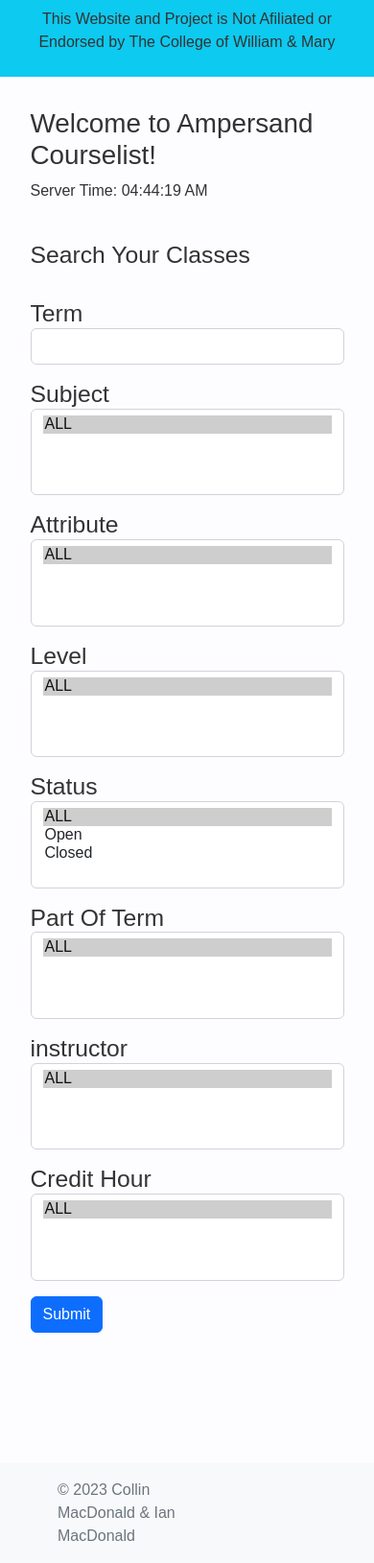
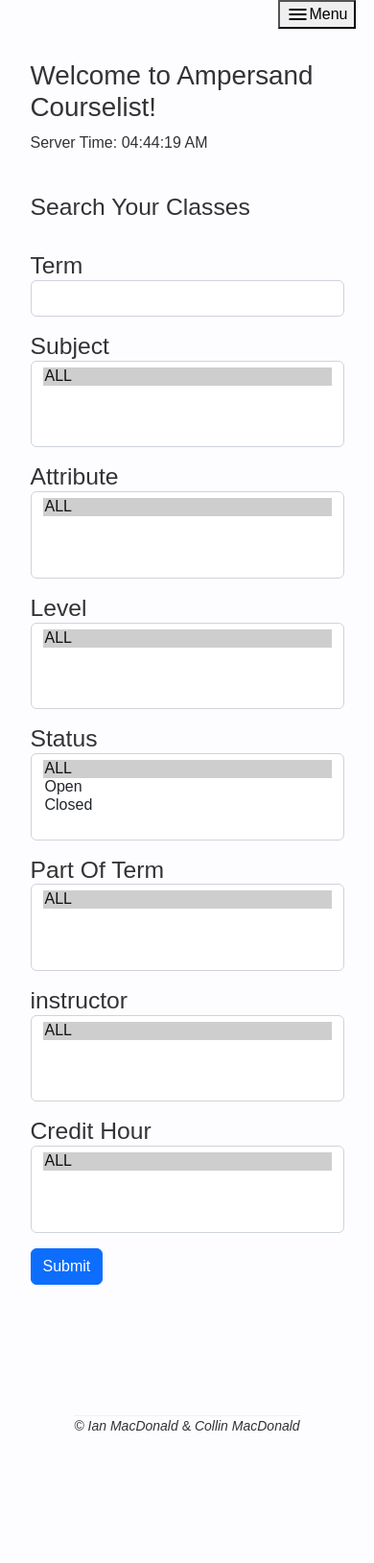
Before and after one commit to ShadowBearVR/Cypher-Ampersand, a Flask app: page / in a window 390 px wide. Shown: the whole page at 96% size. After the commit the page ends 1491 px from the top, so only its background shows below. Run offline with Flask 2, Linux system fonts and the light colour scheme; data that the repository does not hold is empty; parts of the project's set-up code (start-up, migrations or seed data) failed here and were passed over; some libraries are stand-ins or nearby versions.

Commit message:
Responsive header and footer

```diff
--- a/server/templates/includes/footer.html
+++ b/server/templates/includes/footer.html
@@ -1,10 +1,9 @@
-<footer class="mt-auto bg-light">
-    <div class="container-fluid">
-      <div class="row px-5">
-        <div class="col-6 text-start py-3">
-          <span class="text-muted">© 2023 Collin MacDonald & Ian MacDonald</span>
-        </div>
-        <div class="col-6 text-end py-3">
+<footer>
+    <div class="responsive-wrapper">
+        <div class="footer">
+            <div class="footer-content">
+                <p>&copy; <i>Ian MacDonald</i> & <i>Collin MacDonald</i></p>
+            </div>
         </div>
     </div>
 </footer>
--- a/server/templates/includes/header.html
+++ b/server/templates/includes/header.html
@@ -1,23 +1,30 @@
-<header>
-    <nav class="navbar navbar-expand-sm navbar-dark bg-info">
-        <div class="container-fluid">
-            <!-- <a class="navbar-brand" href="{{ url_for('index') }}">Ampersand</a>
-            <button class="navbar-toggler" type="button" data-bs-toggle="collapse" data-bs-target="#mynavbar">
-                <span class="navbar-toggler-icon"></span>
+<header class="header">
+    <div class="header-content responsive-wrapper">
+        <div class="header-logo">
+            <a href="#">
+                <div>
+
+                </div>
+            </a>
+        </div>
+        <div class="header-navigation">
+            <nav class="header-navigation-links">
+                <a href="/">Home</a>
+                <a href="/campus-routing">Campus Routing</a>
+            </nav>
+            <div class="header-navigation-actions">
+                <a href="#" class="icon-button">
+                    <span class="icon material-symbols-outlined">settings</span>
+                </a>
+                <button >
+                    <span class="icon material-symbols-outlined">bolt</span>
+                    <span>Log In</span>
+                </button>
+            </div>
+            <button id="menu-toggle" >
+                <span class="icon material-symbols-outlined">menu</span>
+                <span>Menu</span>
             </button>
-            <div class="collapse navbar-collapse justify-content-end me-auto" id="mynavbar">
-                <ul class="navbar-nav">
-                    <li class="nav-item {{ 'active' if active_page == 'index' else '' }}">
-                        <a class="nav-link" href="{{ url_for('index') }}">Home</a>
-                    </li>
-                </ul>
-            </div> -->
-
-            <div class="row">
-                <div class="col-12 text-center d-flex align-items-center justify-content-center">
-                    <p>This Website and Project is Not Afiliated or Endorsed by The College of William & Mary</p>
-                </div>
-            </div>
         </div>
-    </nav>
+    </div>
 </header>
--- a/server/templates/layouts/base.html
+++ b/server/templates/layouts/base.html
@@ -30,6 +30,8 @@
     <!-- Custom Site Wide CSS -->
     <link type="text/css" href="/css/styles.css" rel="stylesheet">
 
+    <link rel="stylesheet" href="https://fonts.googleapis.com/css2?family=Material+Symbols+Outlined:opsz,wght,FILL,GRAD@48,400,0,0" />
+
     <!-- Specific Page CSS -->
     {% block stylesheets %}{% endblock stylesheets %}
 
@@ -54,7 +56,6 @@
 
 <!-- Specific Page JS -->
 {% block javascripts %}{% endblock javascripts %}
-
 </body>
 
 </html>
--- a/static/css/styles.css
+++ b/static/css/styles.css
@@ -19,7 +19,7 @@ body {
 }
 
 main {
-	min-height: 98vh;
+	min-height: calc(98vh - 40px);
 }
 
 .main {
@@ -47,3 +47,157 @@ border: 3px solid var(--c-border-primary);
 	margin-left: auto;
 	margin-right: auto;
 }
+
+// -------- Header / Navigation Bar --------
+
+.header {
+	display: flex;
+	align-items: center;
+	height: 80px;
+	border-bottom: 1px solid var(--c-border-primary);
+	background-color: var(--c-background-primary);
+}
+
+.header-content {
+	display: flex;
+	align-items: center;
+}
+
+.header-content > a {
+	display: none;
+}
+
+@media (max-width: 1200px) {
+	.header-content {
+		justify-content: space-between;
+	}
+
+	.header-content > a {
+		display: inline-flex;
+	}
+}
+
+.header-logo {
+	margin-right: 2.5rem;
+}
+
+.header-logo a {
+	display: flex;
+	align-items: center;
+}
+
+.header-logo a div {
+	flex-shrink: 0;
+	position: relative;
+	width: 80px;
+}
+
+.header-navigation {
+	display: flex;
+	flex-grow: 1;
+	align-items: center;
+	justify-content: space-between;
+}
+
+@media (max-width: 800px) {
+	.header-navigation {
+		justify-content: flex-end;
+	}
+}
+
+.header-navigation-links {
+	display: flex;
+	align-items: center;
+}
+
+.header-navigation-links a {
+	text-decoration: none;
+	color: var(--c-text-action);
+	font-weight: 500;
+	padding: 8px;
+	transition: 0.15s ease;
+}
+
+.header-navigation-links a + * {
+	margin-left: 1.5rem;
+}
+
+.header-navigation-links a:hover, .header-navigation-links a:focus {
+	color: var(--c-accent-primary);
+}
+
+.header-navigation-links a.active {
+	border-radius: 8px;
+	background-color: var(--c-background-tertiary);
+}
+
+@media (max-width: 800px) {
+	.header-navigation-links {
+		display: none;
+	}
+}
+
+.header-navigation-actions {
+	display: flex;
+	align-items: center;
+}
+
+.header-navigation-actions > * {
+	margin: auto 0.5rem;
+}
+
+@media (max-width: 800px) {
+	.header-navigation-actions {
+		display: none;
+	}
+}
+
+.icon-button {
+	font: inherit;
+	color: inherit;
+	text-decoration: none;
+	display: inline-flex;
+	align-items: center;
+	justify-content: center;
+	width: 40px;
+	height: 40px;
+	border-radius: 8px;
+	color: var(--c-text-action);
+	transition: 0.15s ease;
+}
+
+.icon-button span {
+	font-size: 1.25em;
+}
+
+.icon-button:focus, .icon-button:hover {
+	background-color: var(--c-background-tertiary);
+	color: var(--c-accent-primary);
+}
+
+#menu-toggle {
+	display: inherit;
+}
+
+@media (min-width: 800px) {
+	#menu-toggle {
+		display: none;
+	}
+}
+
+// -------- Footer
+footer {
+	width: 100%;
+	height: 40px;
+}
+
+.footer {
+	justify-content: center;
+	display: flex;
+}
+
+.footer .footer-content {
+		color: var(--c-text-primary);
+		font-size: 14px;
+		border-top: 1px solid var(--c-border-primary);
+}
```
Lines whose indentation alone changed are shown as unchanged.
